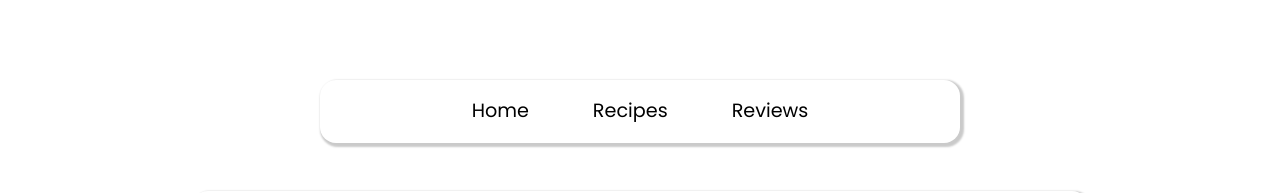
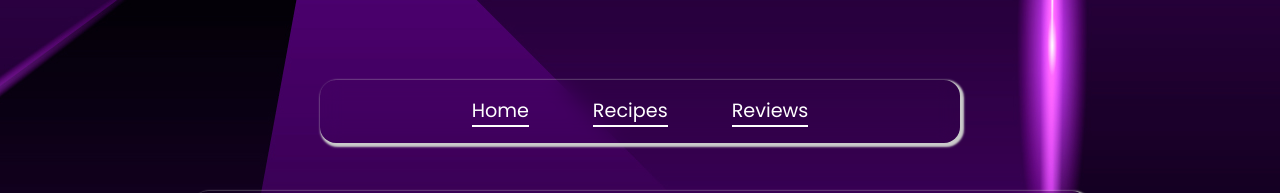
Before and after one commit to AbdulRehmani2/React, a React (Vite) app in the folder Practice/Routing/: page /recipes in a window 1280 px wide. Shown: the top 193 px of the page. Built offline with nearby package versions, Linux system fonts and the light colour scheme.

Commit message:
Used Animations

```diff
--- a/Practice/Routing/package.json
+++ b/Practice/Routing/package.json
@@ -10,6 +10,7 @@
     "preview": "vite preview"
   },
   "dependencies": {
+    "framer-motion": "^11.3.2",
     "react": "^18.3.1",
     "react-dom": "^18.3.1"
   },
--- a/Practice/Routing/src/components/Home.tsx
+++ b/Practice/Routing/src/components/Home.tsx
@@ -1,35 +1,38 @@
+import { motion } from "framer-motion"
+
 function About() {
+
     return (
-      <div className="main">
+      <motion.div animate={{y: [-10, 0]}} transition={{duration: 0.5}} className="main">
         <h1>Welcome to HomeChef Delights</h1>
         <p>Discover the joy of homemade cooking with our diverse collection of mouthwatering recipes! Whether you're a seasoned chef or just starting your culinary journey, HomeChef Delights offers a treasure trove of recipes to inspire your kitchen adventures.</p>
         <h2>What's Cooking Today?</h2>
         <h3>Explore, Cook, and Share:</h3>
-        <ul>
+        <motion.ul initial={{opacity: 0}} whileInView={{opacity: 1}} transition={{duration: 0.5}}>
           <li><b>Recipe Collections:</b> From timeless classics to modern twists, our curated collections cater to every taste and occasion. Browse through categories like Comfort Food, Quick & Easy Meals, and Healthy Choices to find your next favorite dish.
           </li>
           <li><b>Step-by-Step Guides:</b> Our detailed recipes come with step-by-step instructions, photos, and tips to ensure your cooking experience is smooth and enjoyable.
           </li>
           <li><b>Community Favorites:</b> See what our vibrant community of home chefs is cooking up! Check out top-rated recipes and read reviews from fellow food enthusiasts.
           </li>
-        </ul>
+        </motion.ul>
         <h2>Join Our Community</h2>
         <h3>Share Your Creations:</h3>
-        <ul>
+        <motion.ul initial={{opacity: 0}} whileInView={{opacity: 1}} transition={{duration: 0.5}}>
           <li><b>Submit Your Recipes:</b> Have a family recipe or a personal creation you'd love to share? Submit your recipes and join our ever-growing collection of culinary delights.
           </li>
           <li><b>Connect and Inspire:</b> Engage with fellow food lovers, exchange tips, and get inspired by their culinary masterpieces.
           </li>
-        </ul>
+        </motion.ul>
         <h2>Why HomeChef Delights?</h2>
         <h3>A Passion for Homemade:</h3>
-        <ul>
+        <motion.ul initial={{opacity: 0}} whileInView={{opacity: 1}} transition={{duration: 0.5}}>
           <li><b>Fresh Ingredients:</b> We believe in the power of fresh, wholesome ingredients to create delicious meals that nourish both body and soul.
           </li>
           <li><b>Cooking with Love:</b> Each recipe is crafted with love and care, bringing you the warmth and satisfaction of homemade goodness.
           </li>
-        </ul>
-      </div>
+        </motion.ul>
+      </motion.div>
     )
   }
 
--- a/Practice/Routing/src/components/Recipes.tsx
+++ b/Practice/Routing/src/components/Recipes.tsx
@@ -1,6 +1,6 @@
 import { Link } from "react-router-dom"
 import Dish from "../data/Dishes.json"
-
+import { motion } from "framer-motion"
 interface Dish {
   id: number,
   name: string,
@@ -18,25 +18,25 @@ interface Recipe {
 function Recipes() {
 
   return (
-  <>
+  <motion.div initial={{opacity: 1}} animate={{opacity: 1, y: [-10, 0]}} transition={{duration: 0.5}}>
     <h1 className="recipes-title">All Recipes</h1>
     <div className="recipes-container">
       {Dish.Dish.map((element: any) => {
         return <Recipe key={element.id} id={element.id} link={element.link} name={element.name} desc={element.description}></Recipe>
       })}
     </div>
-  </>
+  </motion.div>
   )
 }
 
 function Recipe({link, name, desc, id}: Recipe)
 {
   return (
-    <div className="recipe-container">
+    <motion.div whileHover={{scale: 1.05, background: "rgb(198, 198, 198)"}} transition={{duration: 0.3}} className="recipe-container">
       <img src={link} alt="Recipe Image" />
       <Link to={`/recipes/${id}`}>{name}</Link>
       <p>{desc.slice(0, 100)}...</p>
-    </div>
+    </motion.div>
   )
 
 }
--- a/Practice/Routing/src/components/Reviews.tsx
+++ b/Practice/Routing/src/components/Reviews.tsx
@@ -1,3 +1,5 @@
+import { motion } from "framer-motion"
+
 interface Review {
   name: string,
   reviewer: string,
@@ -46,22 +48,23 @@ function Reviews() {
   ]
 
   return (
-    <div className="reviews-container">
+    <motion.div animate={{y: [-10, 0]}} transition={{duration: 0.5}} className="reviews-container">
       <h1 style={{textAlign: "center"}}>Reviews</h1>
       {data.map((element) => <Review key={element.id} name={element.dish_name} review={element.review} reviewer={element.reviewer_name}></Review>)}
-    </div>
+    </motion.div>
   )
 }
 
 function Review({name, reviewer, review}: Review)
 {
   return (
-    <div className="review-container">
+    <motion.div
+    initial={{opacity: 0, y: -10}} whileInView={{opacity: 1, y: 0}} transition={{duration: 0.5}} className="review-container">
       <p>Dish: {name}</p>
       <q>{review}</q>
       <br />
       <div>{reviewer}</div>
-    </div>
+    </motion.div>
   )
 }
 
--- a/Practice/Routing/src/index.css
+++ b/Practice/Routing/src/index.css
@@ -3,6 +3,22 @@ body{
   padding: 0;
   margin: 5rem;
   font-family: "Poppins", sans-serif;
+  color: white;
+}
+
+body::before{
+  content: "";
+  position: fixed;
+  top: 0;
+  left: 0;
+  width: 100%;
+  height: 100%;
+  background: url("/background.jpg");
+  background-repeat: no-repeat;
+  background-position: center;
+  z-index: -1;
+  margin: 0;
+  padding: 0;
 }
 
 .main-container{
@@ -18,6 +34,7 @@ body{
   width: 50rem;
   border-radius: 1rem;
   padding: 1rem 3rem;
+  backdrop-filter: blur(20px);
 }
 
 .nav-container{
@@ -26,17 +43,17 @@ body{
   justify-content: center;
   gap: 4rem;
   width: 40rem;
-  background-color: rgb(255, 255, 255);
   box-shadow: 2px 2px 2px 2px rgb(202, 202, 202);
   color: black;
   border-radius: 1rem;
   padding: 1rem 0rem;
+  backdrop-filter: blur(10px);
 }
 
 .links{
   font-size: larger;
   text-decoration: none;
-  color: black;
+  color: white;
   border-bottom: 2px solid white;
 }
 
@@ -73,12 +90,26 @@ body{
 }
 
 .recipe-container{
+  position: relative;
   display: flex;
   flex-direction: column;
   align-items: center;
   padding: 1rem 2rem;
   border-radius: 1rem;
-  box-shadow: 2px 2px 2px 2px rgb(202, 202, 202);
+  color: black;
+}
+
+.recipe-container::before{
+  background-color: white;
+  content: "";
+  position: absolute;
+  top: 0;
+  left: 0;
+  width: 100%;
+  height: 100%;
+  border-radius: 1rem;
+  opacity: 0.2;
+  z-index: -1;
 }
 
 .recipe-container>a{
```
Also changed, not shown: Practice/Routing/public/background.jpg (added), 1 other file (tests, documents, lock files or other folders).
